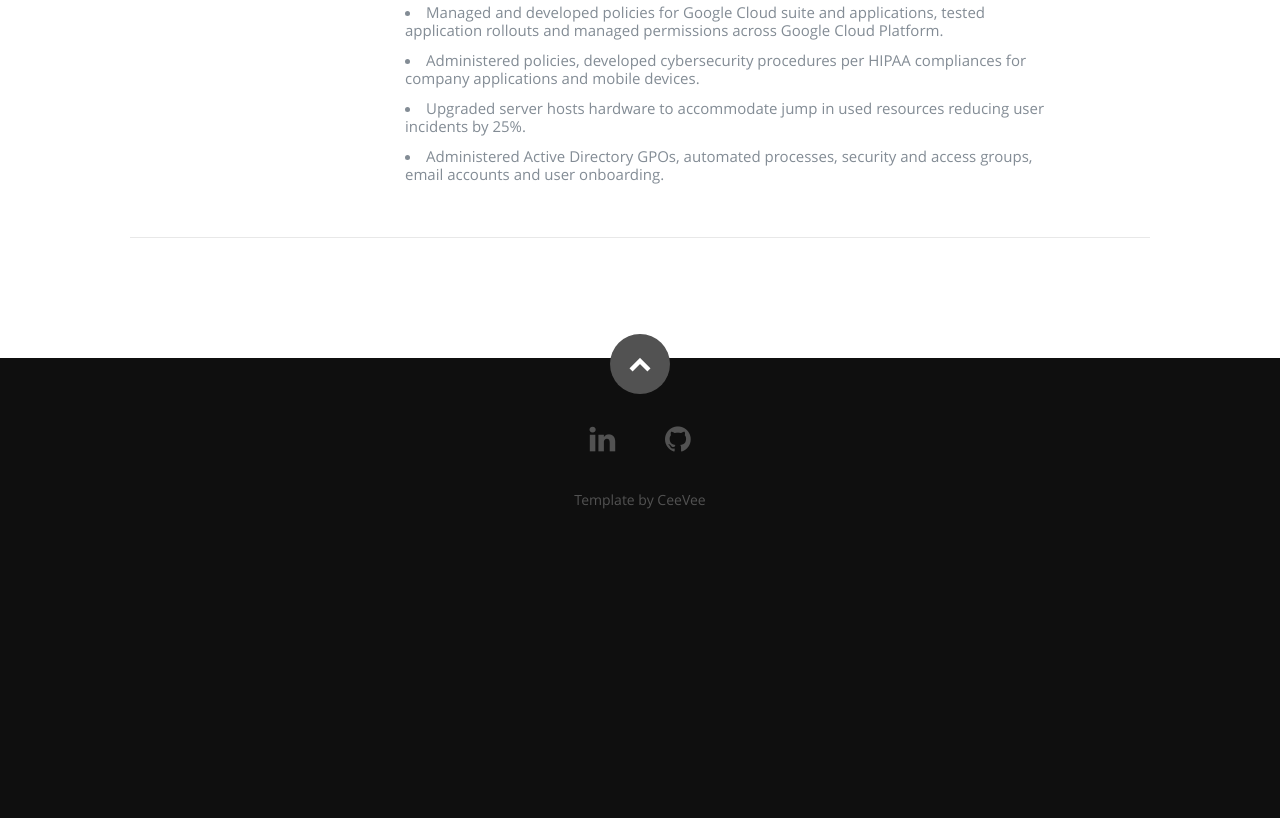
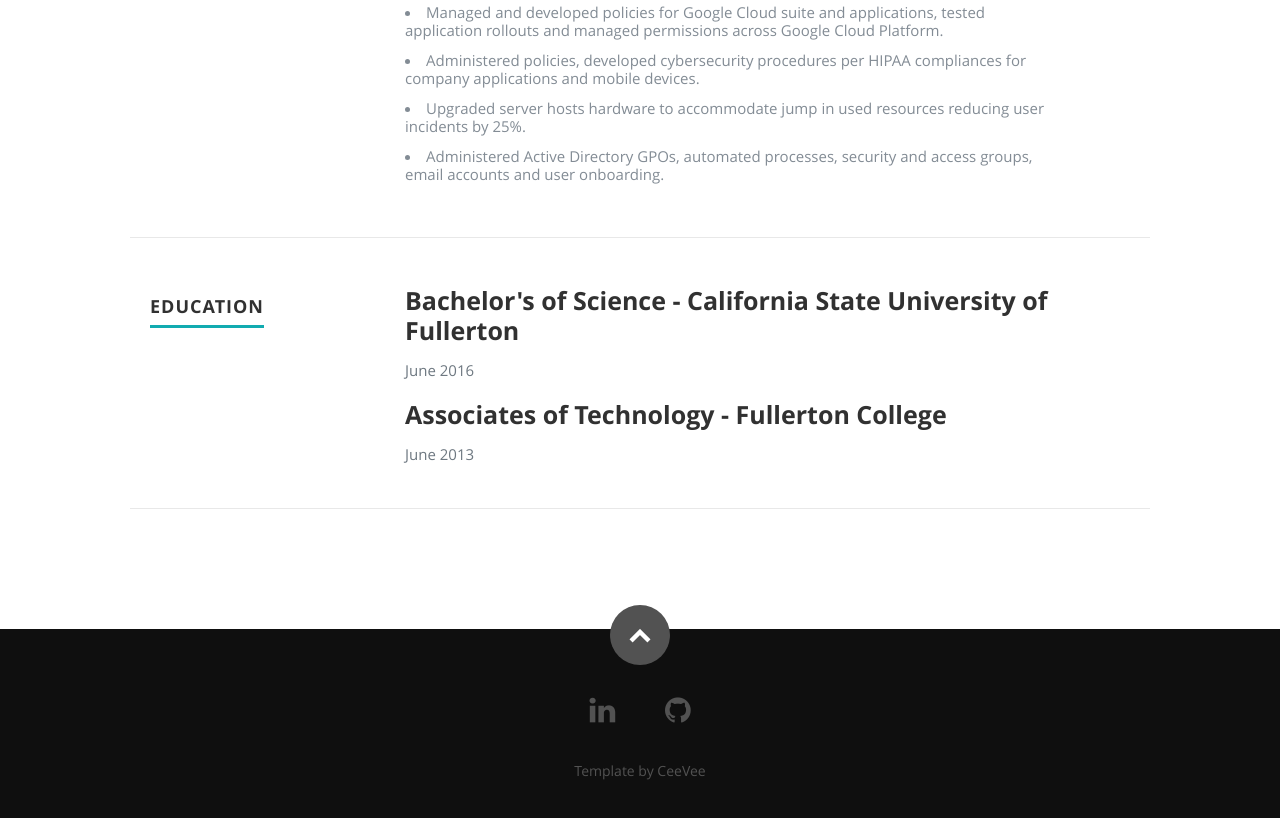
Before and after one commit to mc-hall/azure-resume, a plain HTML site: page frontend/index.html in a window 1280 px wide. Shown: the part 2665-3483 px from the top of the page. Before the commit the page ends 3228 px from the top, so only its background shows below. Drawn offline with nearby package versions, Linux system fonts and the light colour scheme.

Commit message:
adding college degrees

```diff
--- a/frontend/index.html
+++ b/frontend/index.html
@@ -254,6 +254,41 @@
 
       </div> <!-- End Work -->
 
+               <!-- Education
+      ----------------------------------------------- -->
+      <div class="row education">
+
+         <div class="three columns header-col">
+            <h1><span>Education</span></h1>
+         </div>
+
+         <div class="nine columns main-col">
+
+            <div class="row item">
+
+               <div class="twelve columns">
+
+                  <h3>Bachelor's of Science - California State University of Fullerton</h3>
+                  <p class="info"><em class="date">June 2016</em></p>
+
+               </div>
+
+            </div> <!-- item end -->
+
+            <div class="row item">
+
+               <div class="twelve columns">
+
+                  <h3>Associates of Technology - Fullerton College</h3>
+                  <p class="info"><em class="date">June 2013</em></p>
+
+               </div>
+
+            </div> <!-- item end -->
+
+         </div> <!-- main-col end -->
+
+      </div> <!-- End Education -->
 
 
 
```
